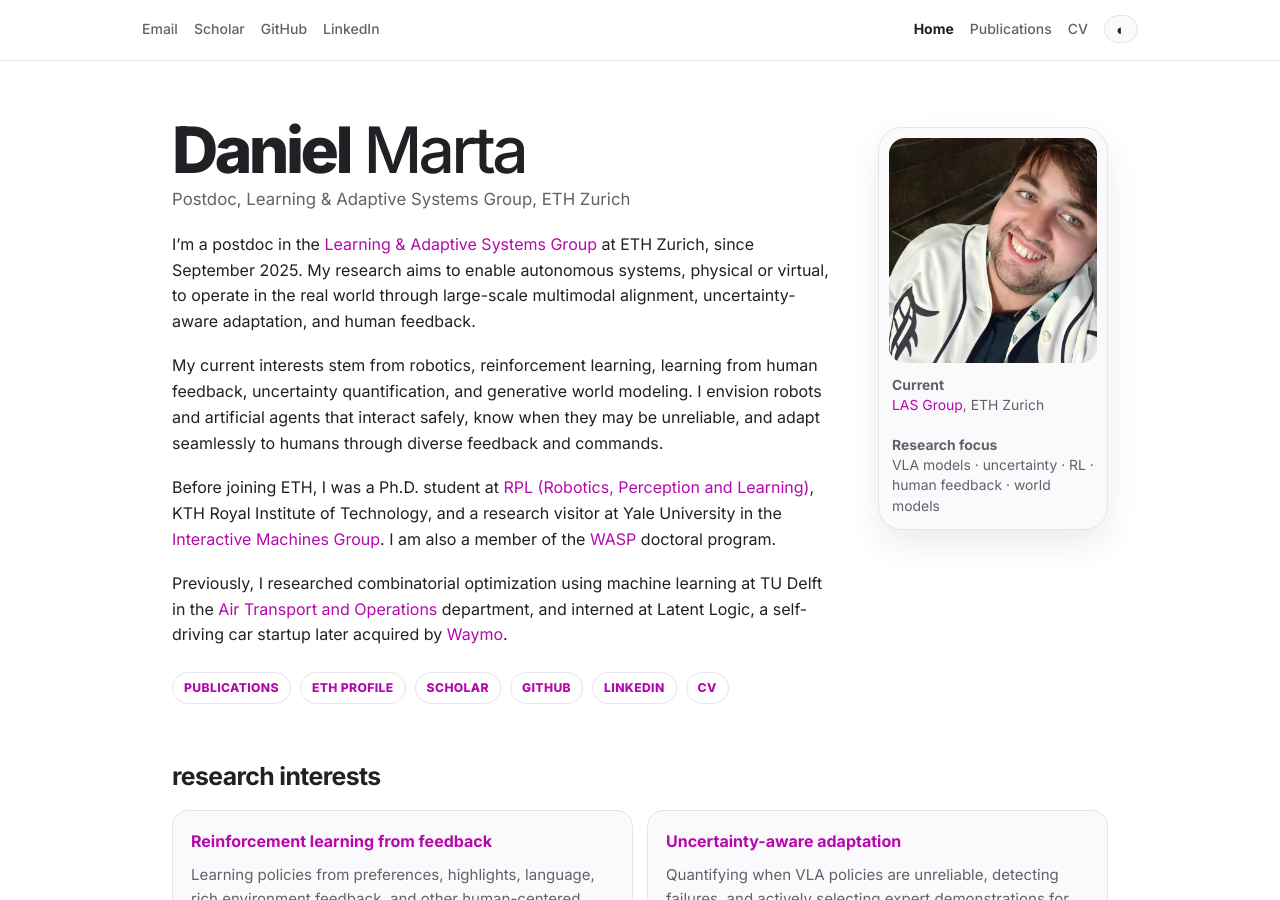
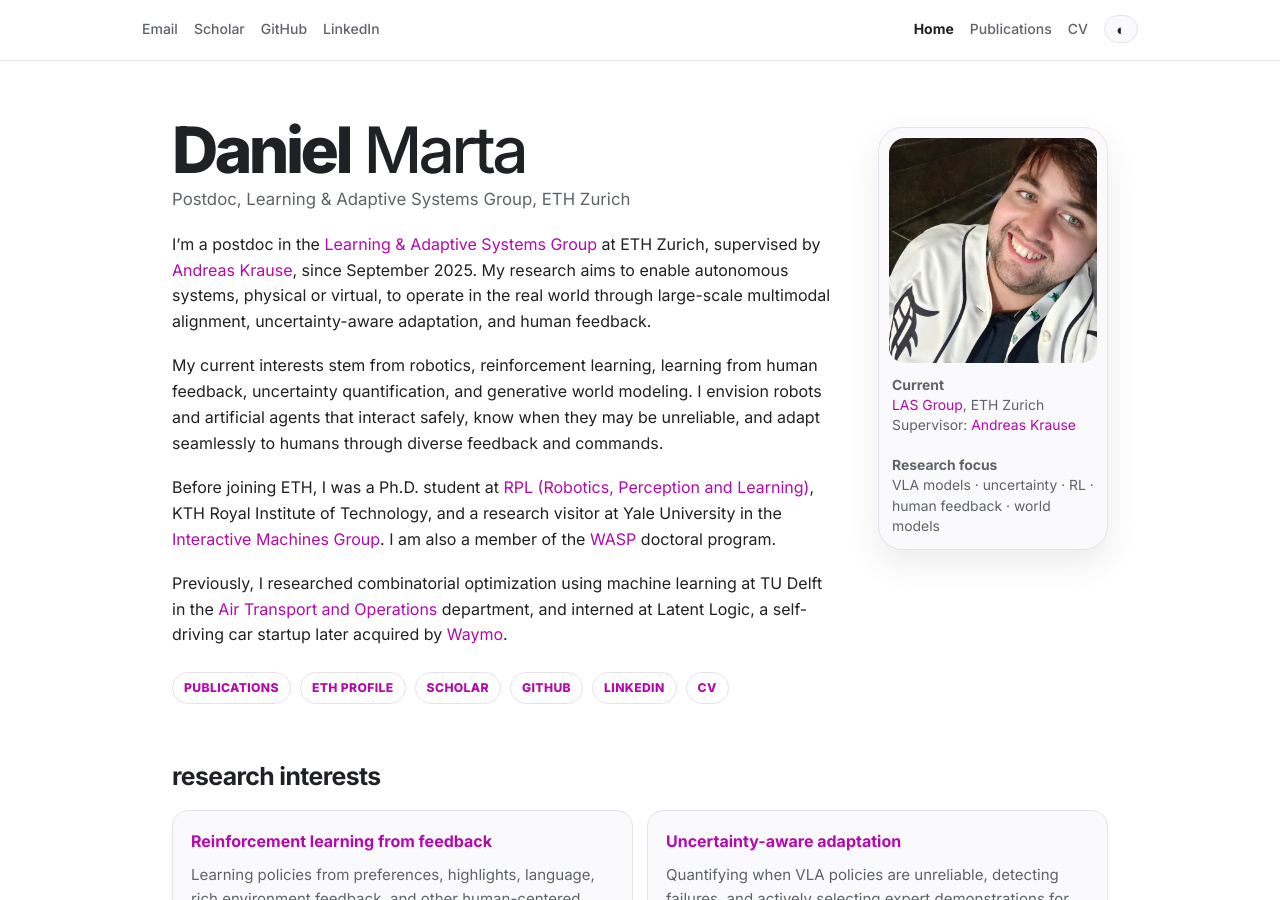
Before and after one commit to DanielLSM/daniellsm.github.io, a Jekyll site: the page index.html, which Jekyll copies as it is, in a window 1280 px wide and 900 px high. Built offline with Jekyll 4.4.1, drawn with Linux system fonts in a browser that asks for light colours; a style sheet for code colours, icons or effects is not loaded.

Commit message:
Mention supervisor on homepage

```diff
--- a/index.html
+++ b/index.html
@@ -44,7 +44,7 @@
   <div class="hero-copy">
     <h1><strong>Daniel</strong> Marta</h1>
     <p class="subtitle">Postdoc, Learning & Adaptive Systems Group, ETH Zurich</p>
-    <p>I’m a postdoc in the <a href="https://las.inf.ethz.ch/">Learning & Adaptive Systems Group</a> at ETH Zurich, since September 2025. My research aims to enable autonomous systems, physical or virtual, to operate in the real world through large-scale multimodal alignment, uncertainty-aware adaptation, and human feedback.</p>
+    <p>I’m a postdoc in the <a href="https://las.inf.ethz.ch/">Learning & Adaptive Systems Group</a> at ETH Zurich, supervised by <a href="https://las.inf.ethz.ch/krausea">Andreas Krause</a>, since September 2025. My research aims to enable autonomous systems, physical or virtual, to operate in the real world through large-scale multimodal alignment, uncertainty-aware adaptation, and human feedback.</p>
     <p>My current interests stem from robotics, reinforcement learning, learning from human feedback, uncertainty quantification, and generative world modeling. I envision robots and artificial agents that interact safely, know when they may be unreliable, and adapt seamlessly to humans through diverse feedback and commands.</p>
     <p>Before joining ETH, I was a Ph.D. student at <a href="https://www.kth.se/is/rpl">RPL (Robotics, Perception and Learning)</a>, KTH Royal Institute of Technology, and a research visitor at Yale University in the <a href="https://interactive-machines.gitlab.io/">Interactive Machines Group</a>. I am also a member of the <a href="https://wasp-sweden.org/">WASP</a> doctoral program.</p>
     <p>Previously, I researched combinatorial optimization using machine learning at TU Delft in the <a href="https://www.tudelft.nl/lr/organisation/departments/control-and-operations/air-transport-and-operations">Air Transport and Operations</a> department, and interned at Latent Logic, a self-driving car startup later acquired by <a href="https://waymo.com/">Waymo</a>.</p>
@@ -59,7 +59,7 @@
   </div>
   <aside class="profile-card">
     <img src="/images/daniel_profile.jpg" alt="Daniel Marta">
-    <div class="profile-meta"><strong>Current</strong><br><a href="https://las.inf.ethz.ch/">LAS Group</a>, ETH Zurich<br><br><strong>Research focus</strong><br>VLA models · uncertainty · RL · human feedback · world models</div>
+    <div class="profile-meta"><strong>Current</strong><br><a href="https://las.inf.ethz.ch/">LAS Group</a>, ETH Zurich<br>Supervisor: <a href="https://las.inf.ethz.ch/krausea">Andreas Krause</a><br><br><strong>Research focus</strong><br>VLA models · uncertainty · RL · human feedback · world models</div>
   </aside>
 </section>
 <section>
```
